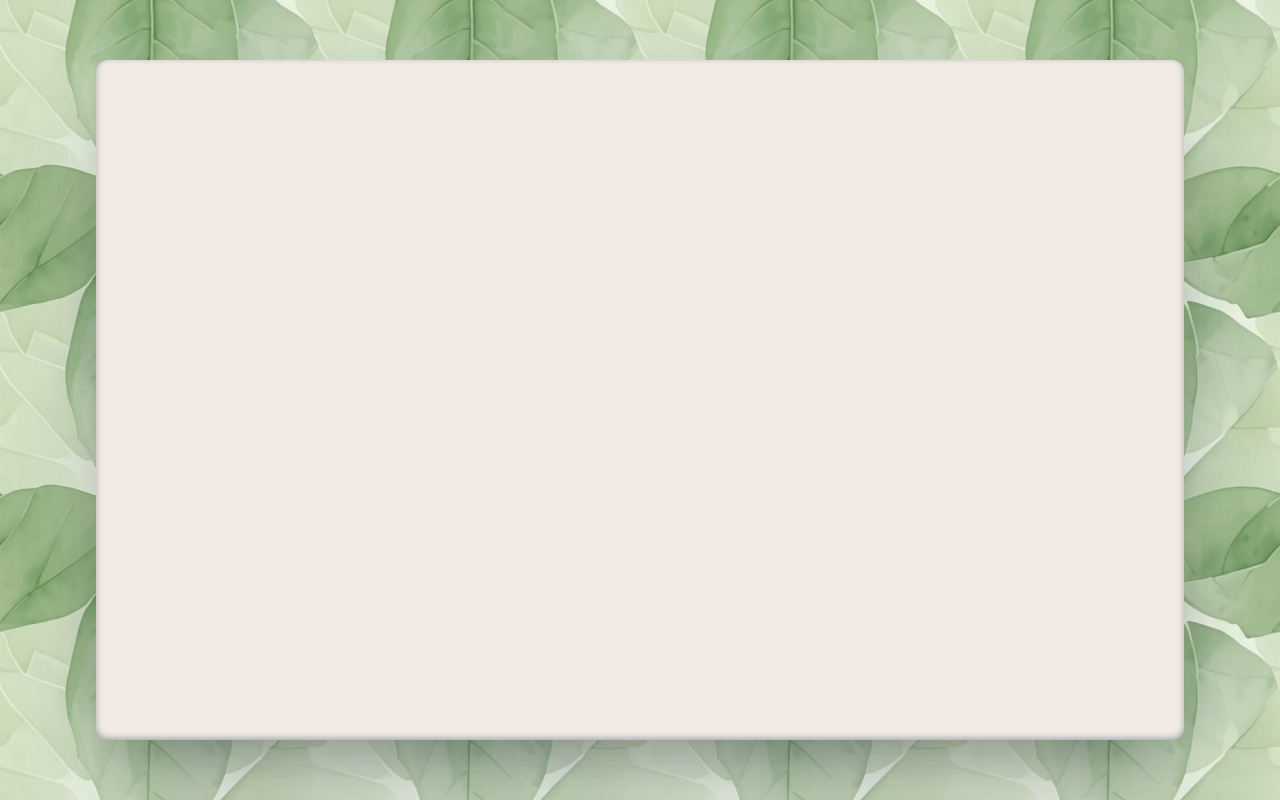
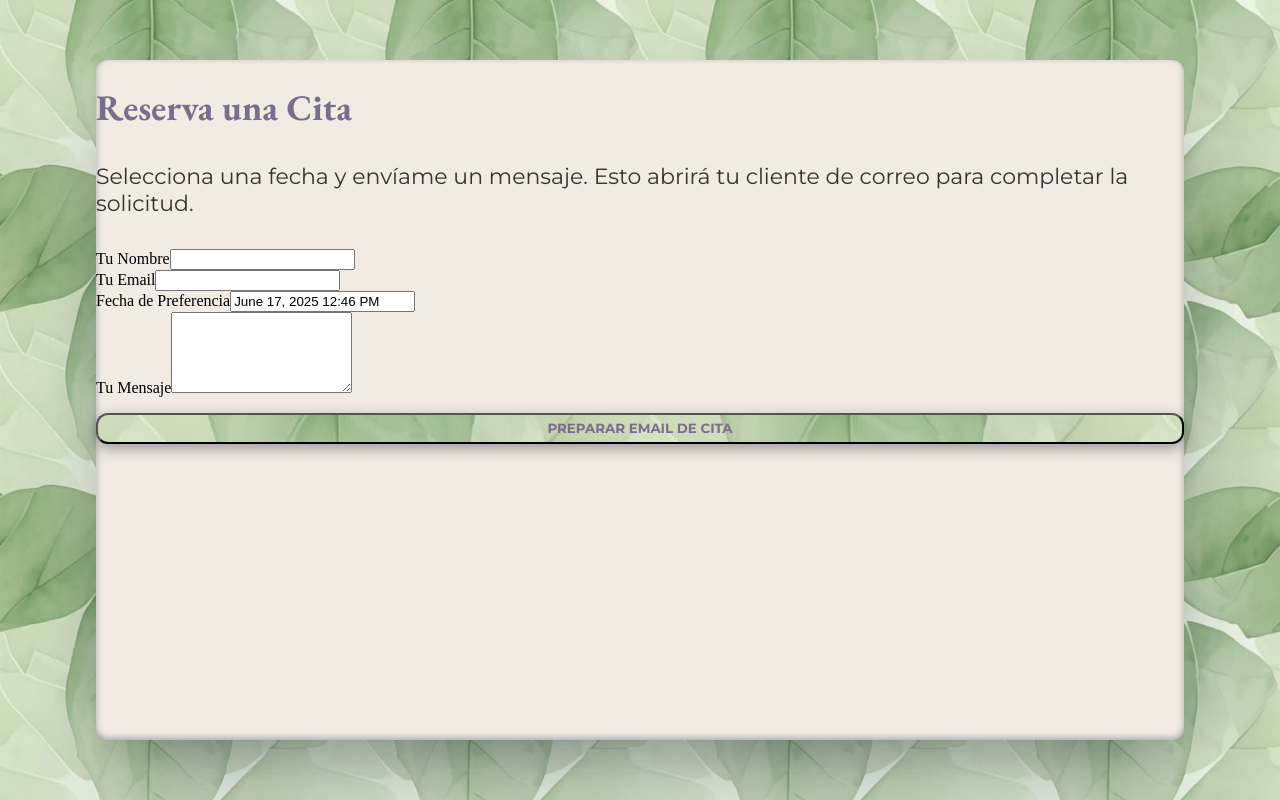
Before and after one commit to JCorts1/Therapist, a React (Vite) app: page /appointment in a window 1280 px wide. Built offline with nearby package versions, Linux system fonts and the light colour scheme.

Commit message:
Need to install shadcn

```diff
--- a/src/pages/Appointments.jsx
+++ b/src/pages/Appointments.jsx
@@ -1,10 +1,94 @@
-import React from 'react'
+import React, { useState } from 'react';
+import DatePicker from 'react-datepicker'
+import "react-datepicker/dist/react-datepicker.css"
+
+
 import '../App.css'
 
 const Appointments = () => {
+  const [selectedDate, setSelectedDate] = useState(new Date())
+  const [clientName, setClientName] = useState('')
+  const [clientEmail, setClientEmail] = useState('')
+  const [message, setMessage] = useState('')
+
+  const handleSubmit = (event) => {
+    event.preventDefault();
+    const therapistEmail = 'your-therapist-email@example.com'; // Change this!
+    const subject = `Appointment Request from ${clientName}`;
+    const body = `
+      Name: ${clientName}
+      Email: ${clientEmail}
+      Requested Date: ${selectedDate.toLocaleString()}
+      Message: ${message}
+    `;
+    const mailtoLink = `mailto:${therapistEmail}?subject=${encodeURIComponent(subject)}&body=${encodeURIComponent(body)}`;
+    window.location.href = mailtoLink;
+  };
+
+  // We wrap everything in your 'layout-content' class
+  // And use your header/text styles for consistency
   return (
     <div className='layout-content'>
+      {/* We can add a container for the form content to give it structure */}
+      <div className='appointment-container'>
+        <h1 className='home-header'>Reserva una Cita</h1>
+        <p className='home-text' style={{ marginBottom: '2rem' }}>
+          Selecciona una fecha y envíame un mensaje. Esto abrirá tu cliente de correo para completar la solicitud.
+        </p>
 
+        <form onSubmit={handleSubmit} className="appointment-form">
+          <div className="form-group">
+            <label htmlFor="name">Tu Nombre</label>
+            <input
+              type="text"
+              id="name"
+              value={clientName}
+              onChange={(e) => setClientName(e.target.value)}
+              required
+            />
+          </div>
+
+          <div className="form-group">
+            <label htmlFor="email">Tu Email</label>
+            <input
+              type="email"
+              id="email"
+              value={clientEmail}
+              onChange={(e) => setClientEmail(e.target.value)}
+              required
+            />
+          </div>
+
+          <div className="form-group">
+            <label htmlFor="date-picker">Fecha de Preferencia</label>
+            {/* The DatePicker will need some specific styling */}
+            <DatePicker
+              id="date-picker"
+              selected={selectedDate}
+              onChange={(date) => setSelectedDate(date)}
+              showTimeSelect
+              dateFormat="MMMM d, yyyy h:mm aa"
+              minDate={new Date()}
+            />
+          </div>
+
+          <div className="form-group">
+            <label htmlFor="message">Tu Mensaje</label>
+            <textarea
+              id="message"
+              rows="5"
+              value={message}
+              onChange={(e) => setMessage(e.target.value)}
+              required
+            />
+          </div>
+
+          {/* Reusing your primary-button style! */}
+          <button type="submit" className='primary-button' style={{ width: '100%', marginTop: '1rem' }}>
+            PREPARAR EMAIL DE CITA
+          </button>
+        </form>
+      </div>
     </div>
   )
 }
```
